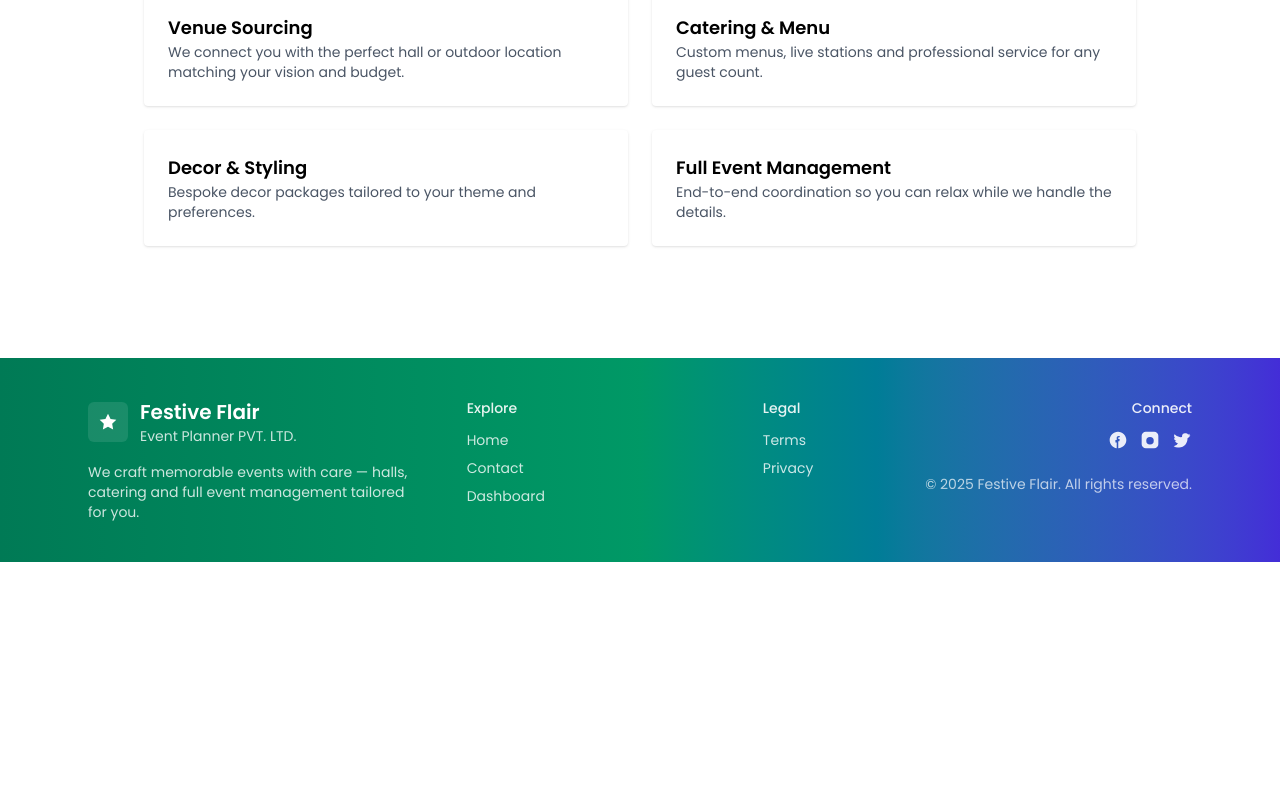
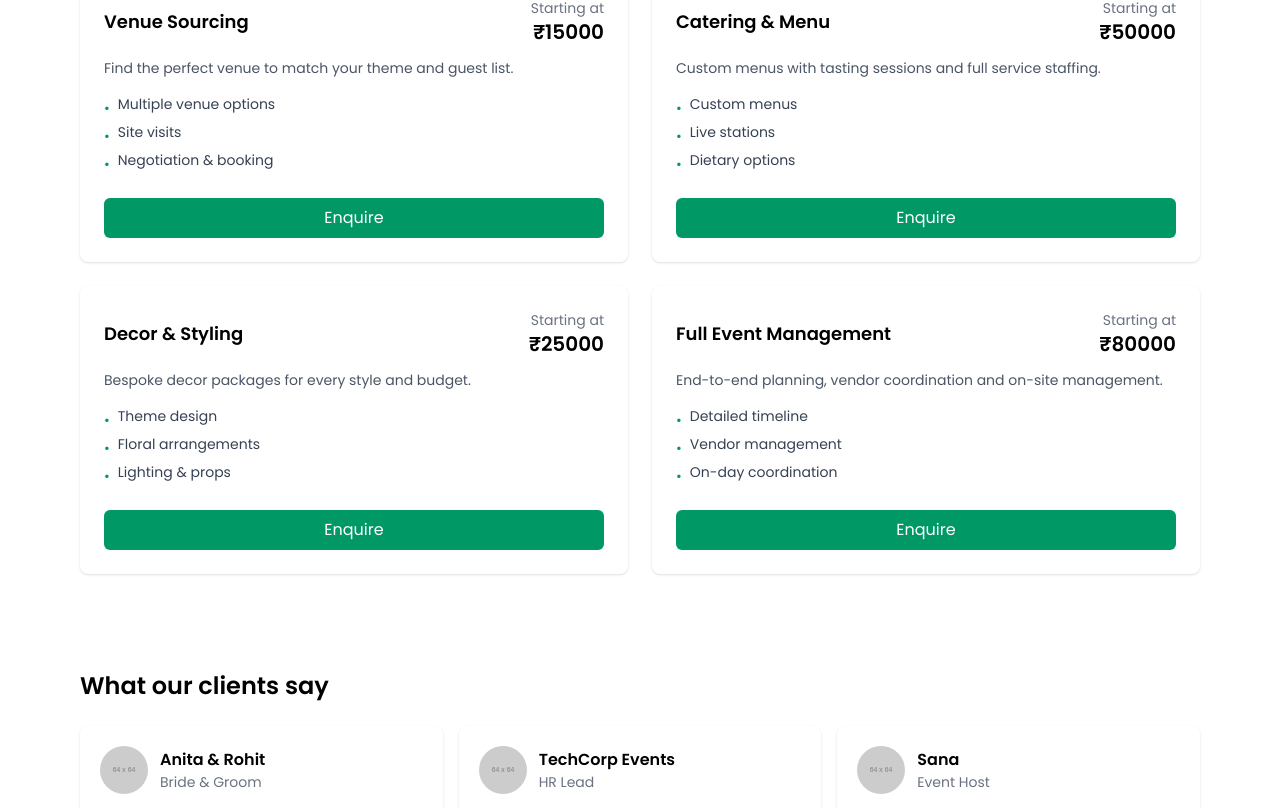
Before and after one commit to MsrSahil/event-planner, a React (Vite) app in the folder client/: page /services in a window 1280 px wide. Shown: the part 190-998 px from the top of the page. Before the commit the page ends 800 px from the top, so only its background shows below. Built offline with nearby package versions, Linux system fonts and the light colour scheme; a web font is replaced by a local one.

Commit message:
feat: Add Testimonials component and integrate it into About, Services, and Stories pages; create ServiceCard and TestimonialCard components

```diff
--- /dev/null
+++ b/client/src/components/ServiceCard.jsx
@@ -0,0 +1,32 @@
+import React from "react";
+
+const ServiceCard = ({ title, price, description, features = [], ctaLabel = "Enquire" }) => {
+  return (
+    <div className="bg-white rounded-lg shadow-sm p-6 flex flex-col h-full">
+      <div className="flex items-center justify-between mb-3">
+        <h3 className="text-lg font-semibold">{title}</h3>
+        <div className="text-right">
+          <div className="text-sm text-gray-500">Starting at</div>
+          <div className="text-xl font-bold">{price ? `₹${price}` : "Custom"}</div>
+        </div>
+      </div>
+
+      <p className="text-sm text-gray-600 mb-4">{description}</p>
+
+      <ul className="text-sm text-gray-700 space-y-1 mb-6 flex-1">
+        {features.map((f, i) => (
+          <li key={i} className="flex items-start gap-2">
+            <span className="text-emerald-600 mt-1">•</span>
+            <span>{f}</span>
+          </li>
+        ))}
+      </ul>
+
+      <div className="mt-auto">
+        <button className="w-full px-4 py-2 rounded-md bg-emerald-600 text-white hover:bg-emerald-700">{ctaLabel}</button>
+      </div>
+    </div>
+  );
+};
+
+export default ServiceCard;
--- /dev/null
+++ b/client/src/components/TestimonialCard.jsx
@@ -0,0 +1,18 @@
+import React from "react";
+
+const TestimonialCard = ({ name, role, quote, avatar }) => {
+  return (
+    <div className="bg-white rounded-lg p-5 shadow-sm">
+      <div className="flex items-center gap-3 mb-3">
+        <img src={avatar || "https://placehold.co/48x48?text=U"} alt={name} className="w-12 h-12 rounded-full object-cover" />
+        <div>
+          <div className="font-semibold">{name}</div>
+          <div className="text-sm text-gray-500">{role}</div>
+        </div>
+      </div>
+      <blockquote className="text-gray-700">“{quote}”</blockquote>
+    </div>
+  );
+};
+
+export default TestimonialCard;
--- /dev/null
+++ b/client/src/components/Testimonials.jsx
@@ -0,0 +1,24 @@
+import React from "react";
+import TestimonialCard from "./TestimonialCard";
+
+const SAMPLE = [
+  { name: "Anita & Rohit", role: "Bride & Groom", quote: "Festive Flair made our day magical — seamless planning and gorgeous decor.", avatar: "https://placehold.co/64x64?text=A" },
+  { name: "TechCorp Events", role: "HR Lead", quote: "A flawless corporate gala with excellent logistics and timely delivery.", avatar: "https://placehold.co/64x64?text=T" },
+  { name: "Sana", role: "Event Host", quote: "Highly professional team. The catering was exceptional.", avatar: "https://placehold.co/64x64?text=S" },
+];
+
+const Testimonials = ({ items = SAMPLE }) => {
+  return (
+    <section className="max-w-6xl mx-auto py-12 px-4">
+      <h2 className="text-2xl font-semibold mb-6">What our clients say</h2>
+
+      <div className="grid grid-cols-1 md:grid-cols-3 gap-4">
+        {items.map((t, i) => (
+          <TestimonialCard key={i} {...t} />
+        ))}
+      </div>
+    </section>
+  );
+};
+
+export default Testimonials;
--- a/client/src/pages/About.jsx
+++ b/client/src/pages/About.jsx
@@ -1,12 +1,17 @@
 import React from "react";
+import Testimonials from "../components/Testimonials";
 
 const About = () => {
   return (
-    <section className="max-w-5xl mx-auto py-16 px-4">
-      <h1 className="text-3xl font-bold mb-4">About Festive Flair</h1>
-      <p className="text-gray-700 mb-4">At Festive Flair, we design and deliver unforgettable events — from intimate ceremonies to grand celebrations. Our experienced team handles venue sourcing, catering, decor, logistics and full event coordination so you can enjoy the moment.</p>
-      <p className="text-gray-700">Founded with a passion for celebration, our values are creativity, reliability and attention to detail. We work closely with each client to tailor services to your unique needs and budget.</p>
-    </section>
+    <>
+      <section className="max-w-5xl mx-auto py-16 px-4">
+        <h1 className="text-3xl font-bold mb-4">About Festive Flair</h1>
+        <p className="text-gray-700 mb-4">At Festive Flair, we design and deliver unforgettable events — from intimate ceremonies to grand celebrations. Our experienced team handles venue sourcing, catering, decor, logistics and full event coordination so you can enjoy the moment.</p>
+        <p className="text-gray-700">Founded with a passion for celebration, our values are creativity, reliability and attention to detail. We work closely with each client to tailor services to your unique needs and budget.</p>
+      </section>
+
+      <Testimonials />
+    </>
   );
 };
 
--- a/client/src/pages/Services.jsx
+++ b/client/src/pages/Services.jsx
@@ -1,32 +1,49 @@
 import React from "react";
+import ServiceCard from "../components/ServiceCard";
+import Testimonials from "../components/Testimonials";
+
+const SERVICES = [
+  {
+    title: "Venue Sourcing",
+    price: 15000,
+    description: "Find the perfect venue to match your theme and guest list.",
+    features: ["Multiple venue options", "Site visits", "Negotiation & booking"],
+  },
+  {
+    title: "Catering & Menu",
+    price: 50000,
+    description: "Custom menus with tasting sessions and full service staffing.",
+    features: ["Custom menus", "Live stations", "Dietary options"],
+  },
+  {
+    title: "Decor & Styling",
+    price: 25000,
+    description: "Bespoke decor packages for every style and budget.",
+    features: ["Theme design", "Floral arrangements", "Lighting & props"],
+  },
+  {
+    title: "Full Event Management",
+    price: 80000,
+    description: "End-to-end planning, vendor coordination and on-site management.",
+    features: ["Detailed timeline", "Vendor management", "On-day coordination"],
+  },
+];
 
 const Services = () => {
   return (
-    <section className="max-w-5xl mx-auto py-16 px-4">
-      <h1 className="text-3xl font-bold mb-4">Our Services</h1>
+    <>
+      <section className="max-w-6xl mx-auto py-12 px-4">
+        <h1 className="text-3xl font-bold mb-4">Our Services</h1>
 
-      <div className="grid grid-cols-1 md:grid-cols-2 gap-6">
-        <div className="bg-white p-6 rounded shadow">
-          <h3 className="font-semibold text-lg">Venue Sourcing</h3>
-          <p className="text-sm text-gray-600">We connect you with the perfect hall or outdoor location matching your vision and budget.</p>
+        <div className="grid grid-cols-1 md:grid-cols-2 gap-6">
+          {SERVICES.map((s, i) => (
+            <ServiceCard key={i} {...s} />
+          ))}
         </div>
+      </section>
 
-        <div className="bg-white p-6 rounded shadow">
-          <h3 className="font-semibold text-lg">Catering & Menu</h3>
-          <p className="text-sm text-gray-600">Custom menus, live stations and professional service for any guest count.</p>
-        </div>
-
-        <div className="bg-white p-6 rounded shadow">
-          <h3 className="font-semibold text-lg">Decor & Styling</h3>
-          <p className="text-sm text-gray-600">Bespoke decor packages tailored to your theme and preferences.</p>
-        </div>
-
-        <div className="bg-white p-6 rounded shadow">
-          <h3 className="font-semibold text-lg">Full Event Management</h3>
-          <p className="text-sm text-gray-600">End-to-end coordination so you can relax while we handle the details.</p>
-        </div>
-      </div>
-    </section>
+      <Testimonials />
+    </>
   );
 };
 
--- a/client/src/pages/Stories.jsx
+++ b/client/src/pages/Stories.jsx
@@ -1,7 +1,9 @@
 import React from "react";
+import Testimonials from "../components/Testimonials";
 
 const Stories = () => {
   return (
+    <>
       <section className="max-w-6xl mx-auto py-16 px-4">
         <h1 className="text-3xl font-bold mb-6">Client Stories</h1>
 
@@ -17,6 +19,9 @@ const Stories = () => {
           </article>
         </div>
       </section>
+
+      <Testimonials />
+    </>
   );
 };
 
```
Lines whose indentation alone changed are shown as unchanged.
